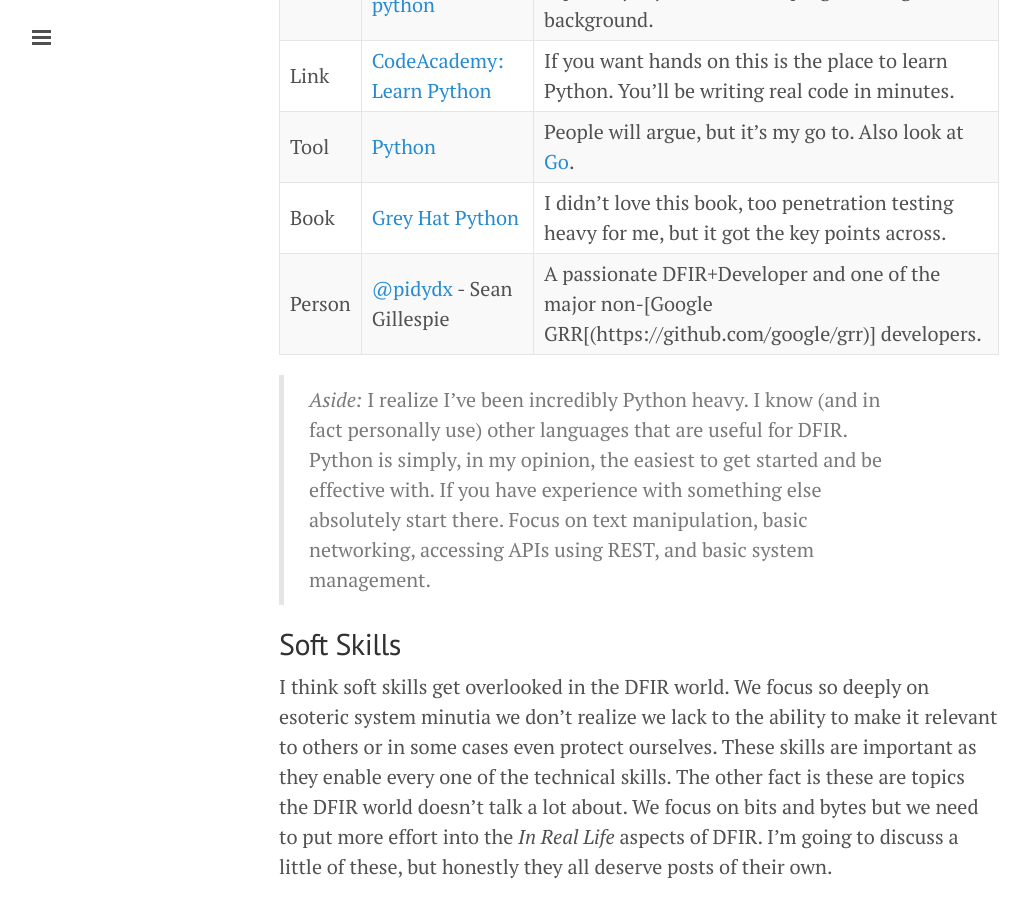
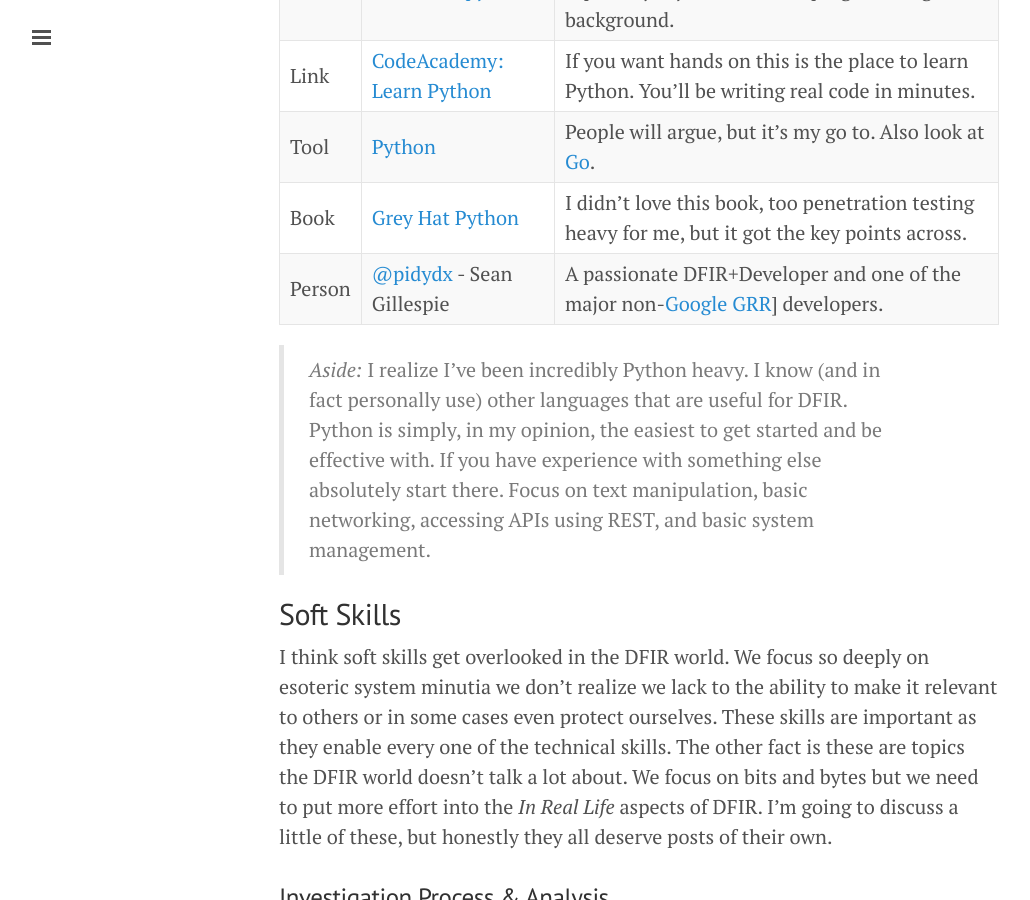
Before and after one commit to sroberts/sroberts.github.io, a Jekyll site: the page built from _posts/2016-01-11-introduction-to-dfir-the-beginning.md, in a window 1280 px wide and 900 px high, scrolled down 8713 px. Shown: the whole window, without its empty margins (1-1031 px from the left). Built offline with Jekyll 4.4.1, drawn with Linux system fonts in a browser that asks for light colours; nearby versions of some CDN libraries; comment, search, counter and statistics services are not loaded.

Commit message:
fixed busted link

```diff
--- a/_posts/2016-01-11-introduction-to-dfir-the-beginning.md
+++ b/_posts/2016-01-11-introduction-to-dfir-the-beginning.md
@@ -141,7 +141,7 @@
 | Link | [CodeAcademy: Learn Python](https://www.codecademy.com/learn/python) | If you want hands on this is the place to learn Python. You'll be writing real code in minutes. |
 | Tool | [Python](https://www.python.org/) | People will argue, but it's my go to. Also look at [Go](https://golang.org/). |
 | Book | [Grey Hat Python](https://www.goodreads.com/book/show/5044768-gray-hat-python) | I didn't love this book, too penetration testing heavy for me, but it got the key points across. |
-| Person | [@pidydx](https://www.twitter.com/pidydx) - Sean Gillespie | A passionate DFIR+Developer and one of the major non-[Google GRR[(https://github.com/google/grr)] developers. |
+| Person | [@pidydx](https://www.twitter.com/pidydx) - Sean Gillespie | A passionate DFIR+Developer and one of the major non-[Google GRR](https://github.com/google/grr)] developers. |
 
 > _Aside:_ I realize I've been incredibly Python heavy. I know (and in fact personally use) other languages that are useful for DFIR. Python is simply, in my opinion, the easiest to get started and be effective with. If you have experience with something else absolutely start there. Focus on text manipulation, basic networking, accessing APIs using REST, and basic system management.
 
```
